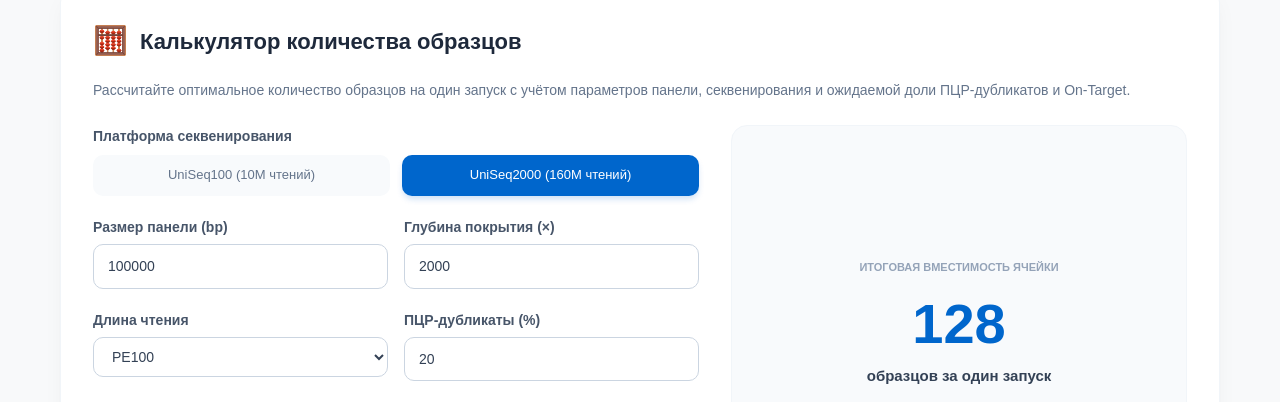
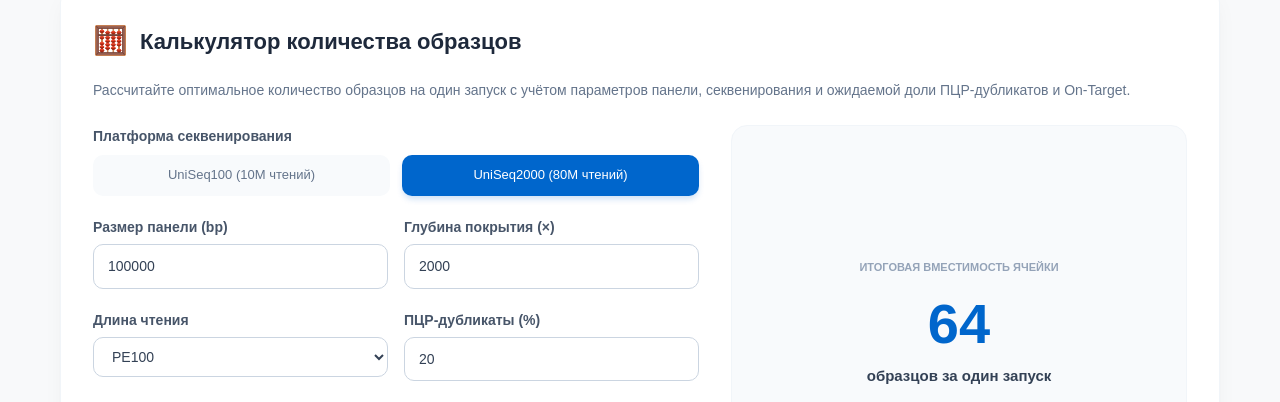
Before and after one commit to alexurpimenov-prog/ME-instruments, a React (Vite) app: page / in a window 1280 px wide. Shown: the part 3670-4072 px from the top of the page. Built offline with nearby package versions, Linux system fonts and the light colour scheme.

Commit message:
Update Calculator.tsx

```diff
--- a/src/components/Calculator.tsx
+++ b/src/components/Calculator.tsx
@@ -80,7 +80,7 @@ export default function Calculator() {
   };
 
   useEffect(() => {
-    const reads = sequencer === 'uniseq100' ? 10000000 : 160000000;
+    const reads = sequencer === 'uniseq100' ? 10000000 : 80000000;
     const effectiveReadLength = getReadLength(readType);
 
     if (panelSize > 0 && depth > 0) {
@@ -203,7 +203,7 @@ export default function Calculator() {
                     boxShadow: sequencer === 'uniseq2000' ? '0 4px 6px -1px rgba(0, 102, 204, 0.2)' : 'none'
                   }}
                 >
-                  UniSeq2000 (160M чтений)
+                  UniSeq2000 (80M чтений)
                 </button>
               </div>
             </div>
```
